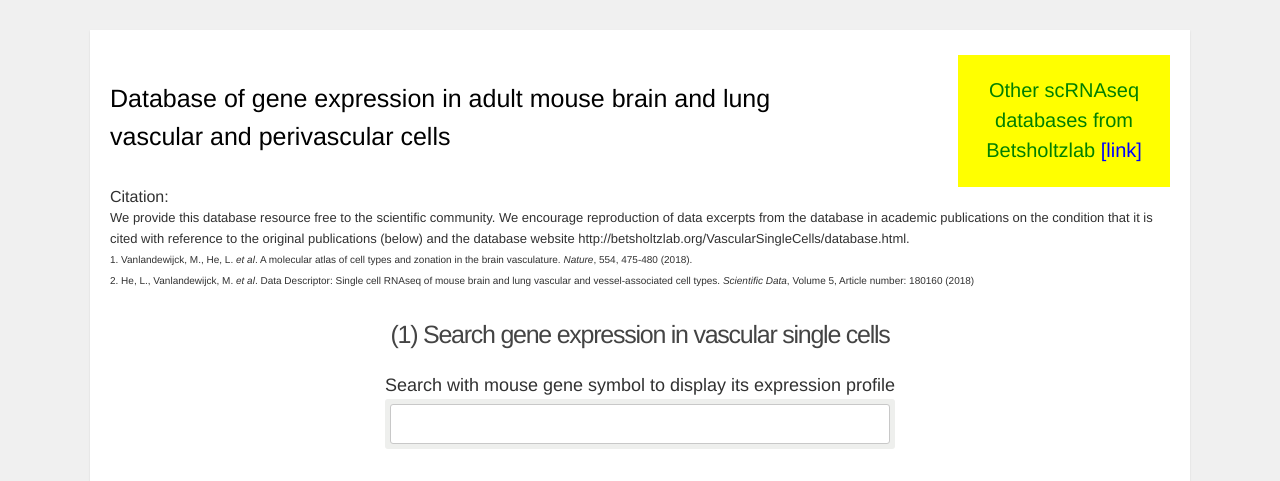
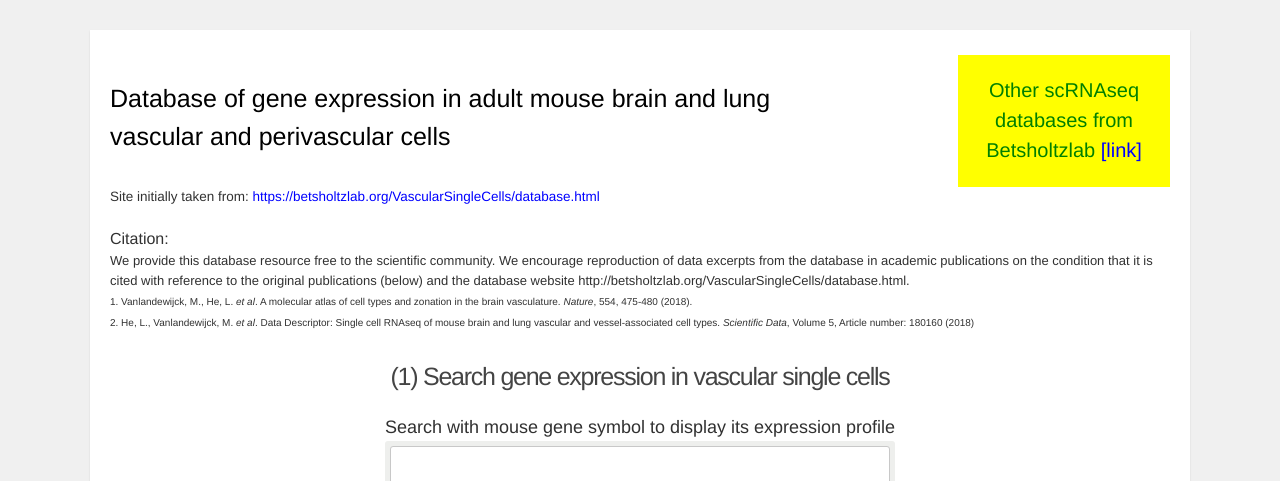
Before and after one commit to chenghua-gu-lab/ECseq, a plain HTML site: page index.html in a window 1280 px wide. Shown: the top 481 px of the page. Drawn offline with Linux system fonts and the light colour scheme.

Commit message:
Add back attribution

```diff
--- a/index.html
+++ b/index.html
@@ -69,6 +69,13 @@
             </p>
           </div>
         </div>
+
+        <p>
+          Site initially taken from:
+          <a href="https://betsholtzlab.org/VascularSingleCells/database.html"
+            >https://betsholtzlab.org/VascularSingleCells/database.html</a
+          >
+        </p>
 
         <p></p>
         <p align="left">
```
